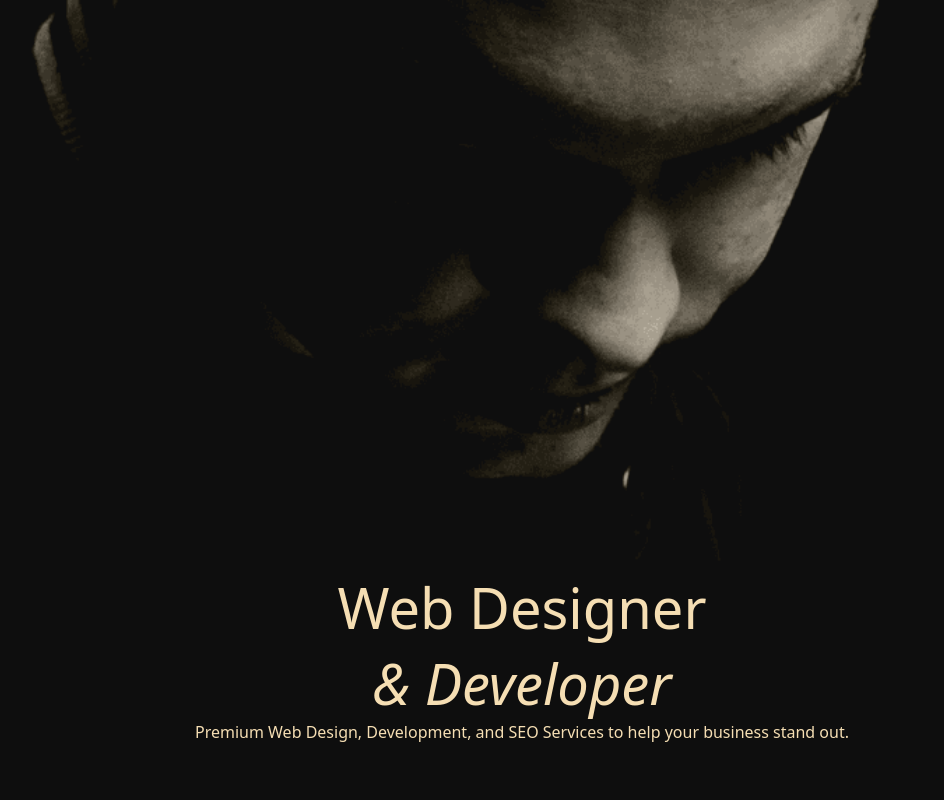
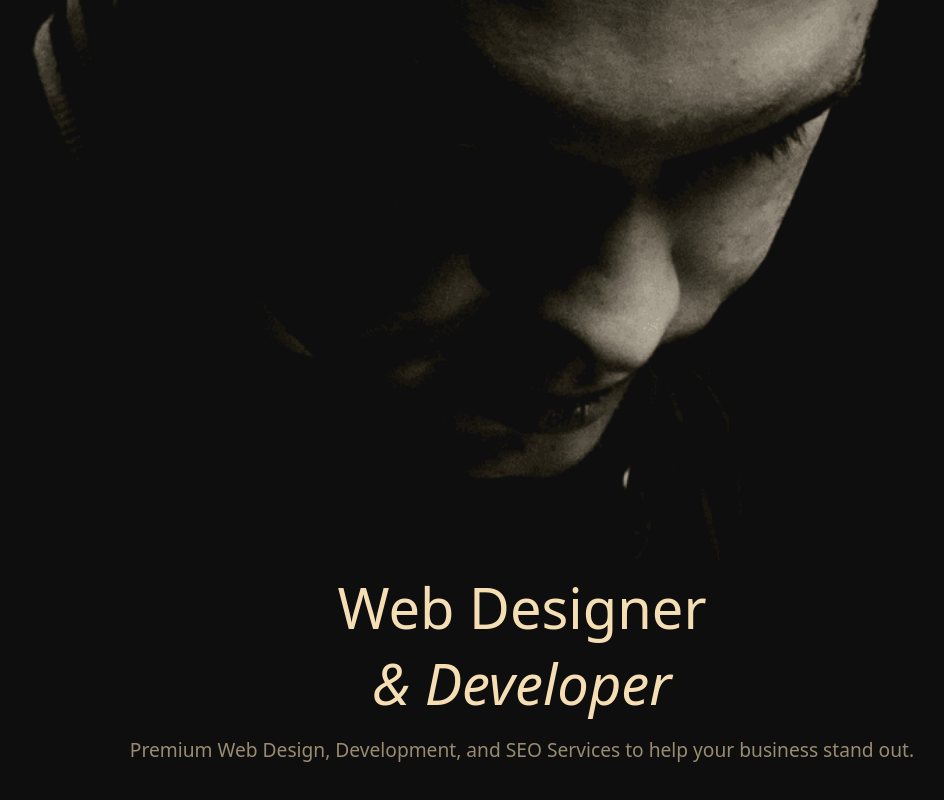
Before and after one commit to Viks23/Day9, a React (Vite) app in the folder Frontend/: page / in a window 1280 px wide. Shown: the part 895-1695 px from the top of the page, without its empty margins (118-1062 px from the left). Before the commit the page ends 1670 px from the top, so only its background shows below. Built offline with nearby package versions, Linux system fonts and the light colour scheme.

Commit message:
Day9 Upload

```diff
--- a/Frontend/src/components/Header.css
+++ b/Frontend/src/components/Header.css
@@ -10,22 +10,29 @@ section img{
     width:100%;
 }
 
-h1,
-p{
+section h1,
+section p{
     color:wheat;
     text-align: center;
+    font-weight: 100;
 }
 
-h1{
+section h1{
     font-size: 3.5rem;
-    font-weight: 100;
+}
+
+section p{
+    line-height: 1.6;
+    font-size: 1.2rem;
+    margin: 0.9rem 0;
+    opacity: 0.6;
 }
 
 
 /* Mobile S (small phones) */
 @media (min-width: 320px) and (max-width: 374.98px) {
     /* Your styles here */
-    img{
+    section img{
         width:10vw;
         height: auto;
     }
```
